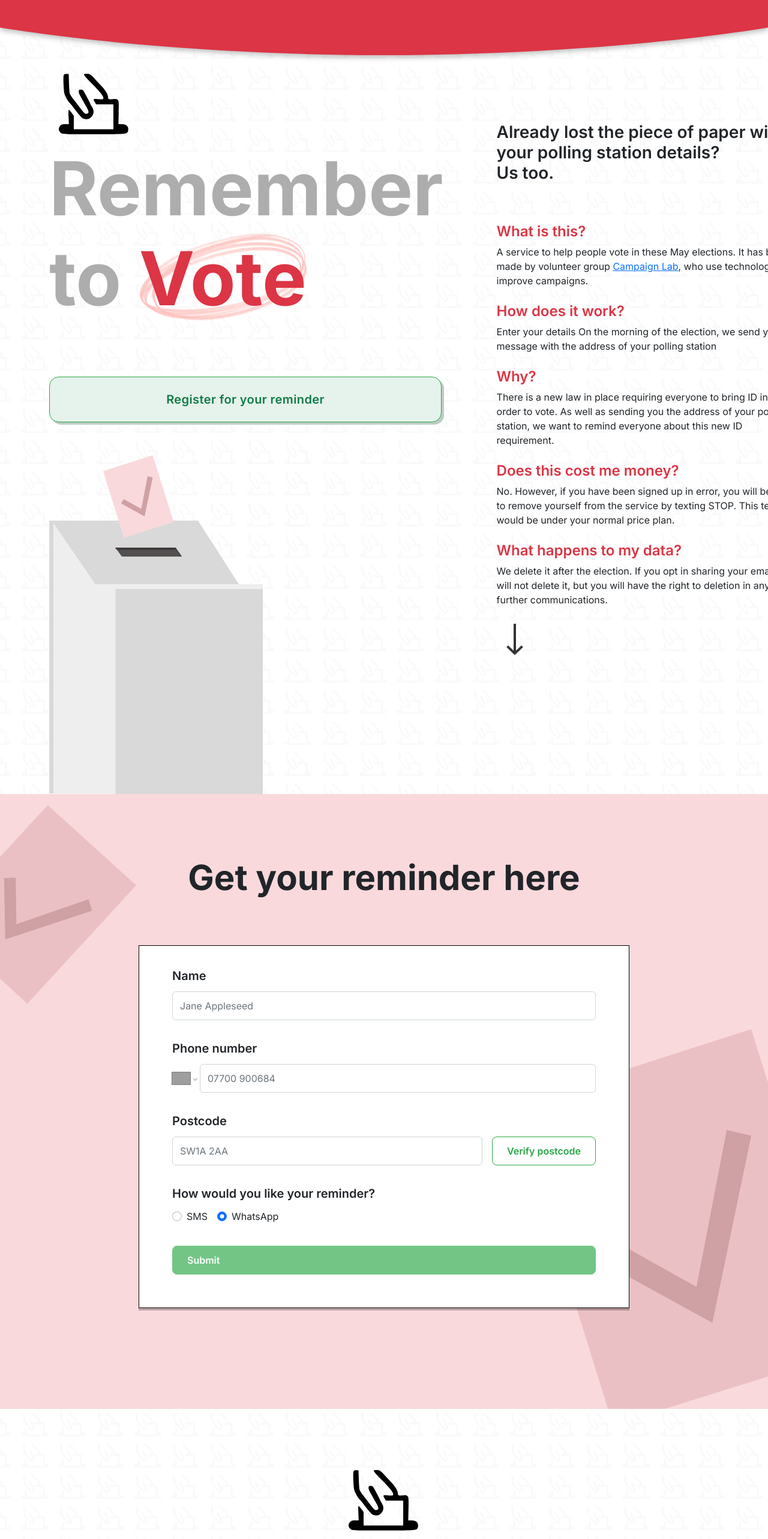
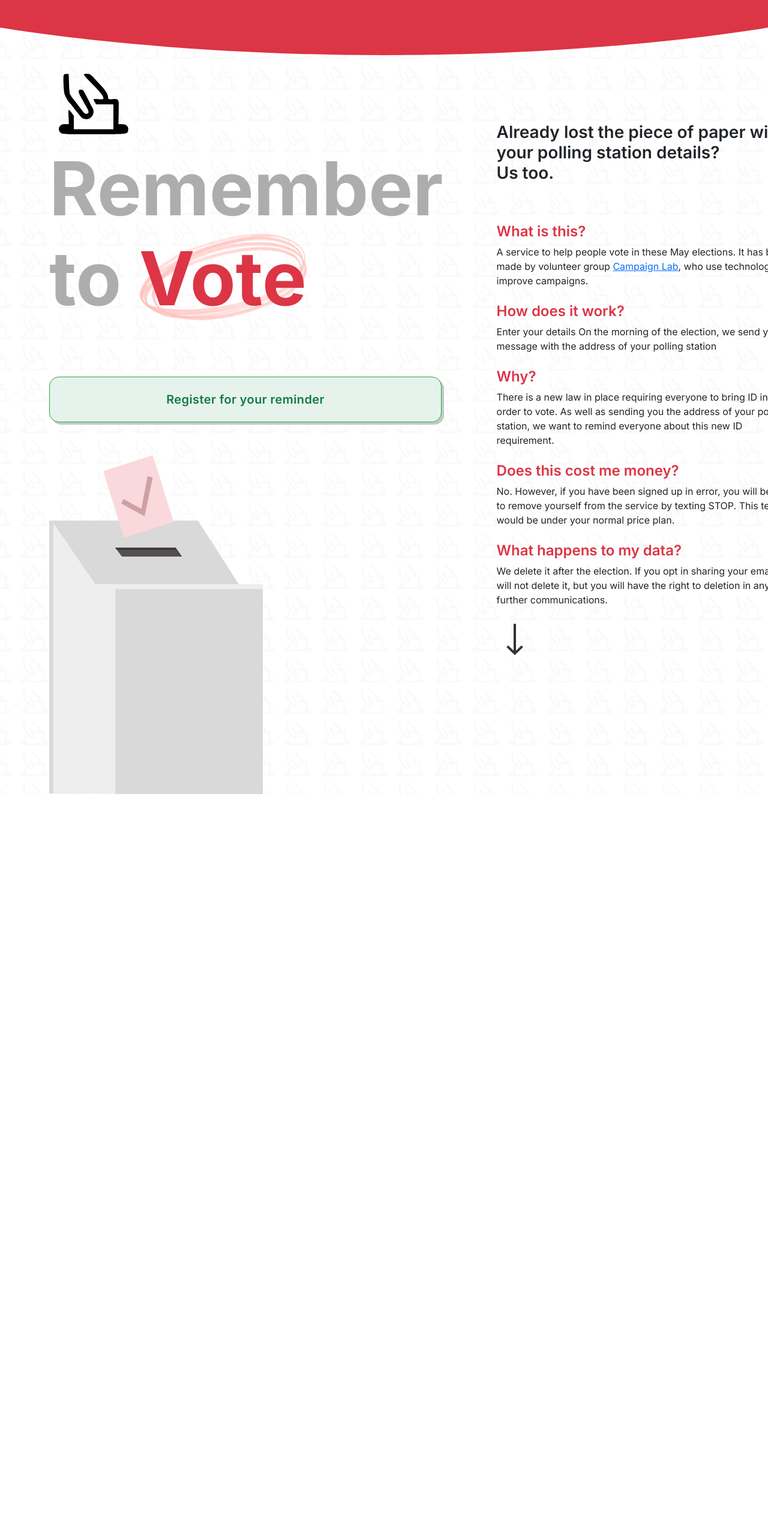
Before and after one commit to Curtis-Turk/Remember-to-Vote, a Next.js app: page / in a window 1280 px wide. Shown: the top 2566 px of the page at 60% size. After the commit the page ends 1324 px from the top, so only its background shows below. Built offline with nearby package versions, Linux system fonts and the light colour scheme; grey boxes are pictures that could not be loaded.

Commit message:
removed drop shadow from header ellipse

```diff
--- a/pages/index.tsx
+++ b/pages/index.tsx
@@ -19,8 +19,8 @@ export default function App() {
   return (
     <div className={inter.className} id="App">
       <Title />
-      <FormSection />
-      <Footer />
+      {/* <FormSection />
+      <Footer /> */}
     </div>
   );
 }
--- a/styles.css
+++ b/styles.css
@@ -62,7 +62,6 @@ h4 {
   width: 100vw;
   left: 50%;
   transform: translate(-50%, 0%);
-  filter: drop-shadow(0px 4px 4px rgba(0, 0, 0, 0.25));
 }
 
 #title-container {
```
